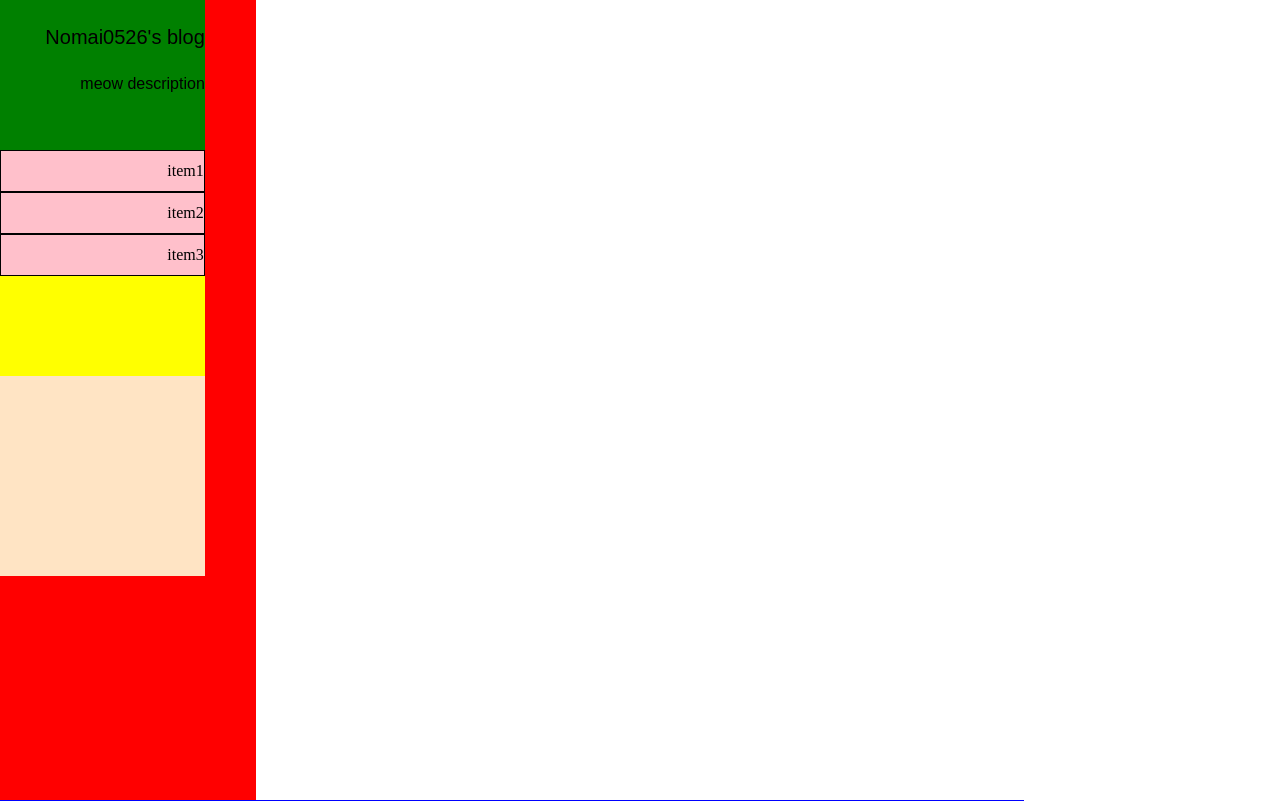
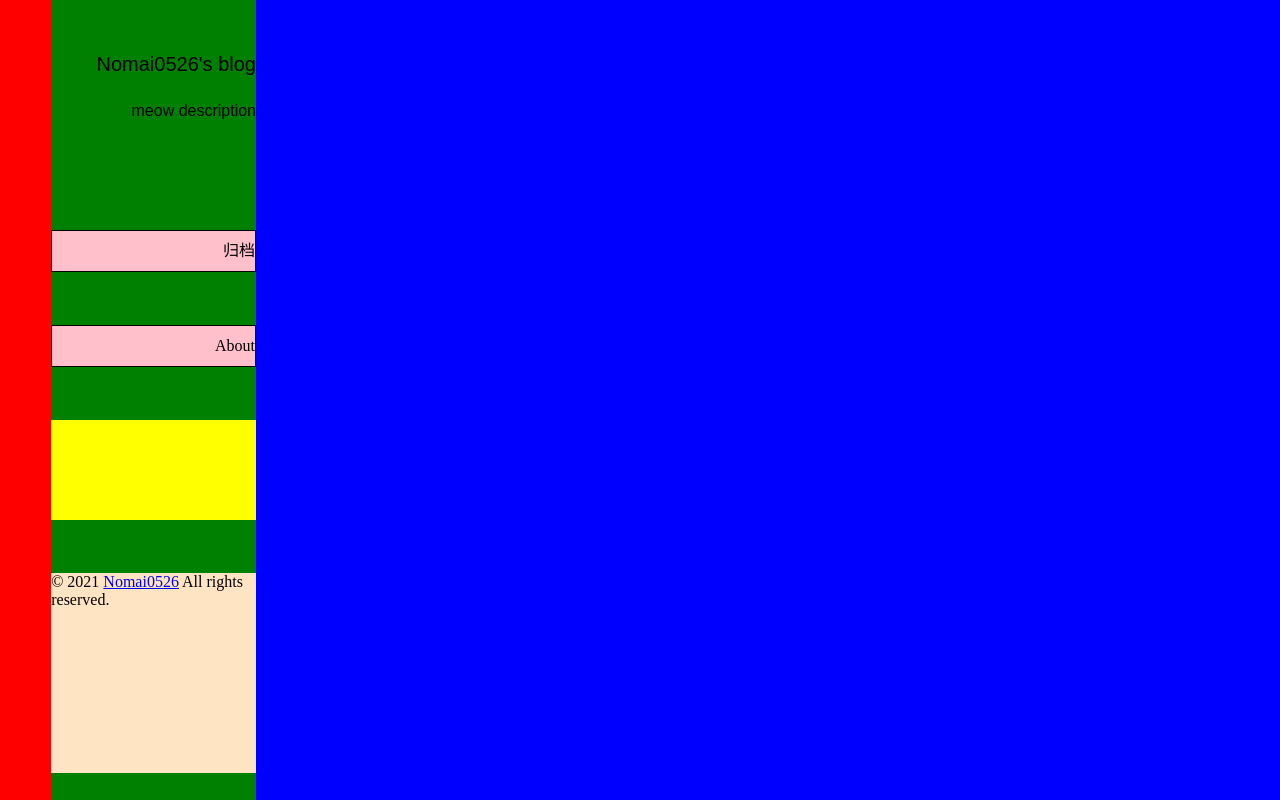
Before and after one commit to Nomai0526/myblog, a Gatsby site: page / in a window 1280 px wide. Shown: the top 801 px of the page. Built offline with nearby package versions, Linux system fonts and the light colour scheme; Gatsby itself is replaced by a stand-in of ours.

Commit message:
finish total frame

```diff
--- a/src/components/sidebar/copyright/index.js
+++ b/src/components/sidebar/copyright/index.js
@@ -1,10 +1,11 @@
 import React from 'react'
 import styles from './index.module.scss'
 
-const Copyright = ({content}) => {
-    return (<div className={styles.body}>
-        {content}
-    </div>)
+const Copyright = ({ content }) => {
+    return (
+        <div className={styles.body}
+            dangerouslySetInnerHTML={{ __html: content }} />
+    )
 }
 
 export default Copyright
--- a/src/components/sidebar/index.js
+++ b/src/components/sidebar/index.js
@@ -4,24 +4,40 @@ import SiteMeta from './sitemeta'
 import Baritem from './baritems'
 import Links from './links/index'
 import Copyright from './copyright/index'
+import { useStaticQuery, graphql } from 'gatsby'
 // import "./index.module.sass"
 
 const Sidebar = () => {
-    console.log(styles);
+    const {site} = useStaticQuery(graphql`
+            query {
+                site {
+                    siteMetadata {
+                      title
+                      description
+                      footerHTML
+                    }
+                }
+            }
+    `);
+
     return (
         <div className={styles["sideBar"]} id="sideBar" >
             <div style={{
-            width:"80%",
-            backgroundColor:'green',
-            float:'right',
+                width: "80%",
+                height: '100%',
+                backgroundColor: 'green',
+                float: 'right',
+                display: 'flex',
+                flexDirection: 'column',
+                justifyContent: 'space-around',
                 // marginRight: '6%'
             }}>
                 <SiteMeta></SiteMeta>
-        <Baritem content="item1"></Baritem>
-        <Baritem content="item2"></Baritem>
-        <Baritem content="item3"></Baritem>
+                <Baritem content="归档"></Baritem>
+                <Baritem content="About"></Baritem>
+                {/* <Baritem content="item3"></Baritem> */}
                 <Links></Links>
-        <Copyright></Copyright>
+                <Copyright content={site.siteMetadata.footerHTML}></Copyright>
             </div>
         </div>)
 }
--- a/src/components/sidebar/index.module.scss
+++ b/src/components/sidebar/index.module.scss
@@ -3,9 +3,10 @@
 .sideBar {
   background-color: red;
 
-  display: flex;
-  flex-direction: column;
-  align-content: space-between;
+  // display: flex;
+  display: inline-block;
+  // flex-direction: column;
+  // align-content: space-between;
 
   // font-size: 20px;
   // text-align: right;
```
Also changed, not shown: src/components/sidebar/links/social-link/index.js (added, +7 -0 lines), src/components/archive/archiveitem/index.js (added), src/components/archive/index.js (added), src/components/article/article.module.scss (renamed from src/components/articlepage/article.module.scss), src/components/article/articlepage.js (renamed from src/components/articlepage/articlepage.js), src/components/article/components/ariticleitem.js (added), src/components/main/articleitem/index.js (added), src/components/sidebar/links/social-link/index.module.scss (added). Lines whose indentation alone changed are shown as unchanged.
